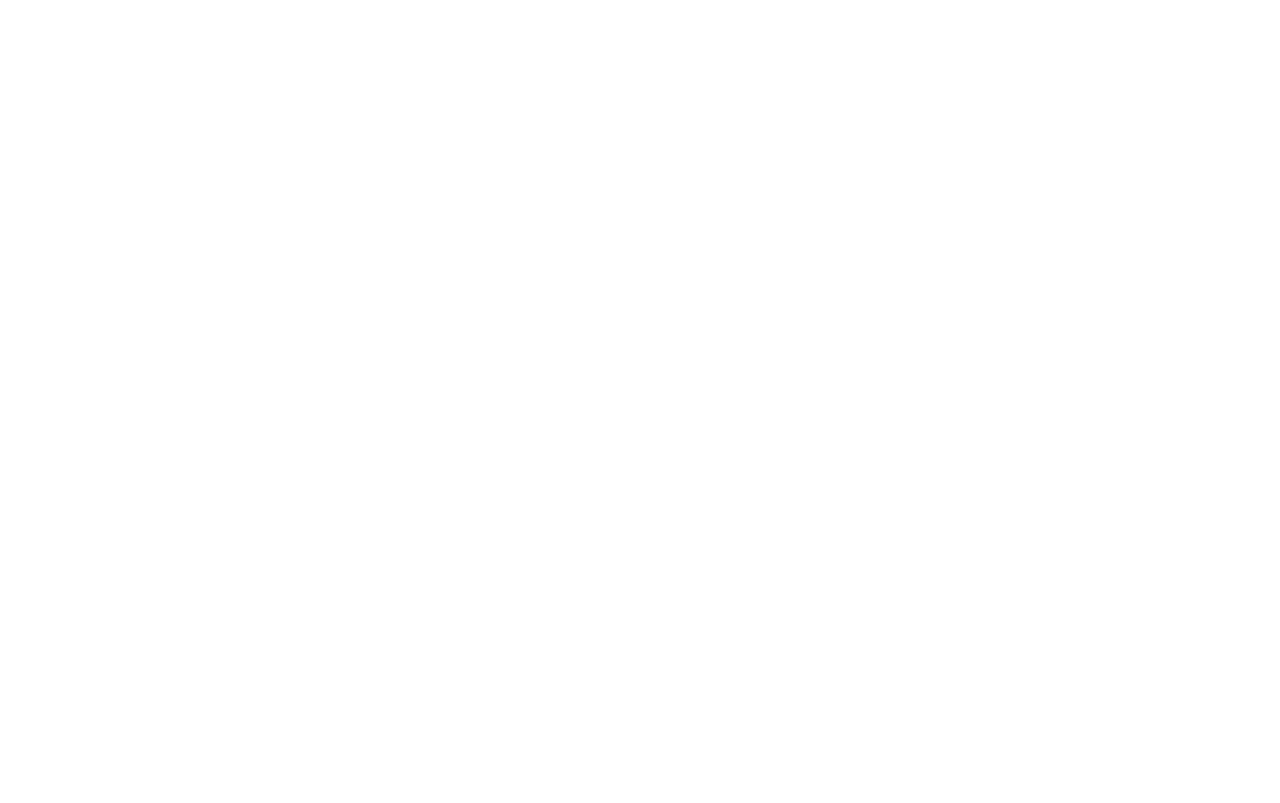
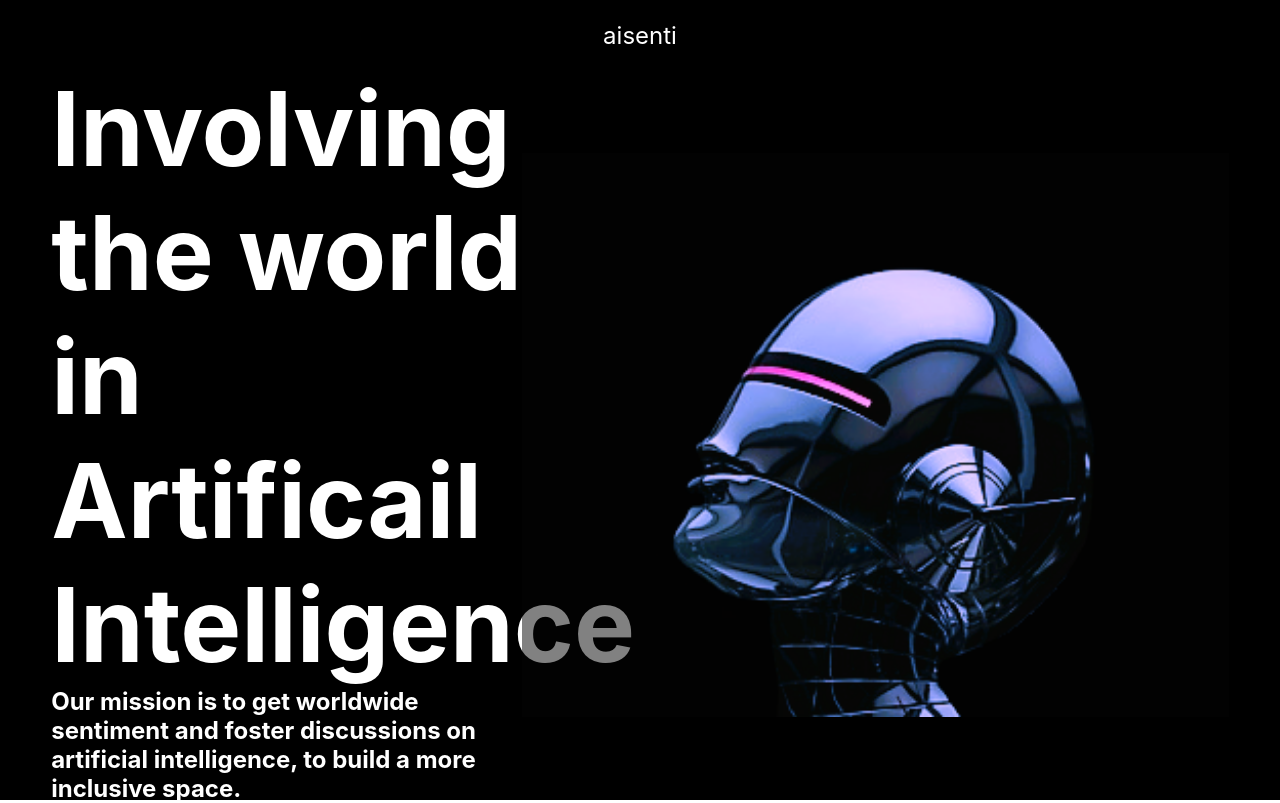
Before and after one commit to H-Tambourou/academy-app, a React (Create React App) app in the folder ui/: page / in a window 1280 px wide. Built offline with nearby package versions, Linux system fonts and the light colour scheme; the HTML template or start-up script is replaced by a standard one.

Commit message:
Add top component

```diff
--- a/ui/src/App.css
+++ b/ui/src/App.css
@@ -0,0 +1,59 @@
+* {
+    box-sizing: border-box;
+    margin: 0;
+    padding: 0;
+}
+
+.App {
+    background-color: black;
+    color: white;
+    padding: 0px 4vw;
+}
+
+.main {
+    width: 100%;
+    height: 100%;
+}
+
+.header {
+    height: 70px;
+    display: flex;
+    align-items: center;
+    justify-content: center;
+}
+
+.header span {
+    font-size: 24px;
+}
+
+.top {
+    height: calc(100vh - 70px);
+}
+
+.top-content {
+    height: 100%;
+    display: flex;
+    align-items: center;
+    justify-content: center;
+    flex-direction: row;
+}
+
+.row {
+    display: flex;
+    flex-direction: column;
+    display: flex;
+    justify-content: center;
+    height: 100%;
+}
+
+.top-content .left {
+    width: 40%;
+}
+
+.top-content .left h1 {
+    font-size: 8vw;
+}
+
+.top-content .right {
+    width: 60%;
+}
--- a/ui/src/App.tsx
+++ b/ui/src/App.tsx
@@ -1,9 +1,13 @@
-import Main from './views/Main';
 import './App.css';
+import Header from './components/Header';
+import Main from './components/Main';
+import Top from './components/Top';
 
 function App() {
   return (
     <div className="App">
+      <Header />
+      <Top />
       <Main />
     </div>
   );
--- /dev/null
+++ b/ui/src/components/Header.tsx
@@ -0,0 +1,8 @@
+const Header = () => {
+    return(
+        <div className="header">
+            <span>aisenti</span>
+        </div>
+    )
+}
+export default Header;
--- /dev/null
+++ b/ui/src/components/Main.tsx
@@ -0,0 +1,7 @@
+const Main = () => {
+    return(
+        <div className="main">
+        </div>
+    )
+}
+export default Main;
--- /dev/null
+++ b/ui/src/components/Top.tsx
@@ -0,0 +1,18 @@
+import img1 from '../assets/asset1.png';
+
+const Top = () => {
+    return(
+        <div className="top">
+            <div className="top-content">
+                <div className="row left">
+                    <h1>Involving the world in Artificail Intelligence</h1>
+                    <h2>Our mission is to get worldwide sentiment and foster discussions on artificial intelligence, to build a more inclusive space.</h2>
+                </div>
+                 <div className="row right">
+                    <img src={img1}  alt="building block rendering" style={{width:"100%", height:"100%", objectFit:"contain"}}/>
+                </div>
+            </div>
+        </div>
+    )
+}
+export default Top;
--- /dev/null
+++ b/ui/src/react-app-env.d.ts
@@ -0,0 +1,4 @@
+declare module "*.png";
+declare module "*.svg";
+declare module "*.jpeg";
+declare module "*.jpg";
```
Also changed, not shown: ui/src/assets/asset1.png (added).
